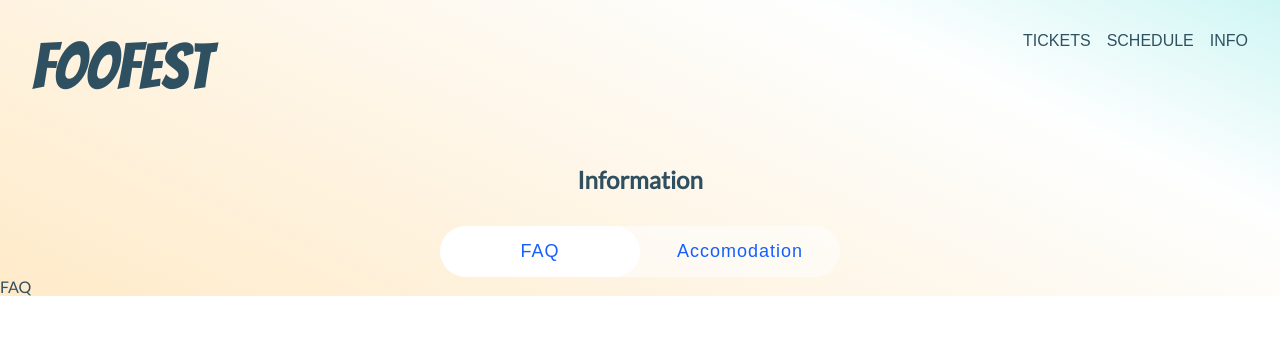
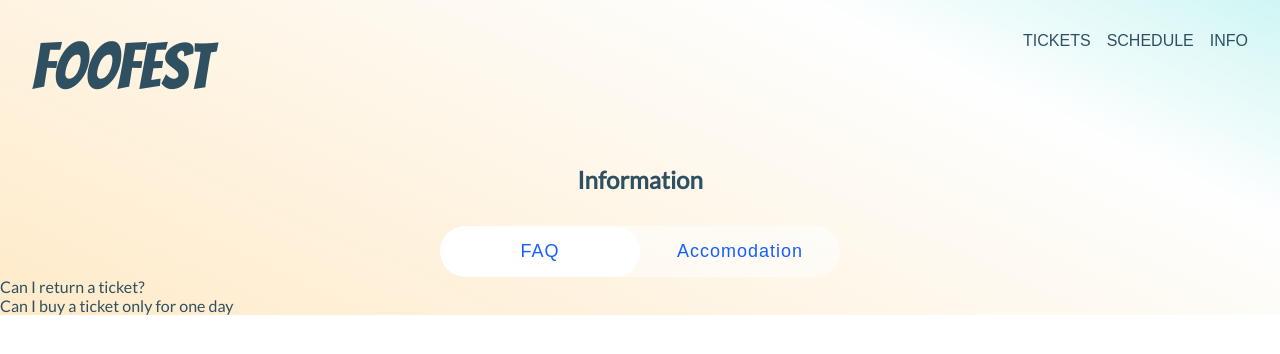
Before and after one commit to Mariulia93/foofest-exam, a React (Create React App) app: page /info in a window 1280 px wide. Shown: the top 354 px of the page. Built offline with nearby package versions, Linux system fonts and the light colour scheme; a web font is replaced by a local one.

Commit message:
click on Q to see an A

```diff
--- a/package.json
+++ b/package.json
@@ -37,6 +37,7 @@
   },
   "devDependencies": {
     "@inlightmedia/react-countdown-timer": "^1.1.2",
+    "react-collapse": "^5.1.1",
     "react-router-dom": "^6.3.0",
     "sass": "^1.51.0"
   }
--- a/src/components/FAQ.jsx
+++ b/src/components/FAQ.jsx
@@ -1,3 +1,17 @@
+import Question from "./Question";
+// ...
+
 export default function FAQ() {
-  return <div>FAQ</div>;
+  return (
+    <div>
+      <Question
+        question={"Can I return a ticket?"}
+        answer={"Yes, to do so please contact us via e-mail: foo@fest.dk."}
+      ></Question>
+      <Question
+        question={"Can I buy a ticket only for one day"}
+        answer={"No, all our tickets are for a whole week period."}
+      ></Question>
+    </div>
+  );
 }
--- /dev/null
+++ b/src/components/Question.jsx
@@ -0,0 +1,17 @@
+import { Collapse } from "react-collapse";
+import { useState } from "react";
+
+export default function Question(props) {
+  const [isOpened, setIsOpened] = useState(false);
+  function openQuestion() {
+    setIsOpened((state) => !state);
+  }
+  return (
+    <div>
+      <button onClick={openQuestion}>{props.question}</button>
+      <Collapse isOpened={isOpened}>
+        <p>{props.answer}</p>
+      </Collapse>
+    </div>
+  );
+}
```
Also changed, not shown: 1 other file (tests, documents, lock files or other folders).
